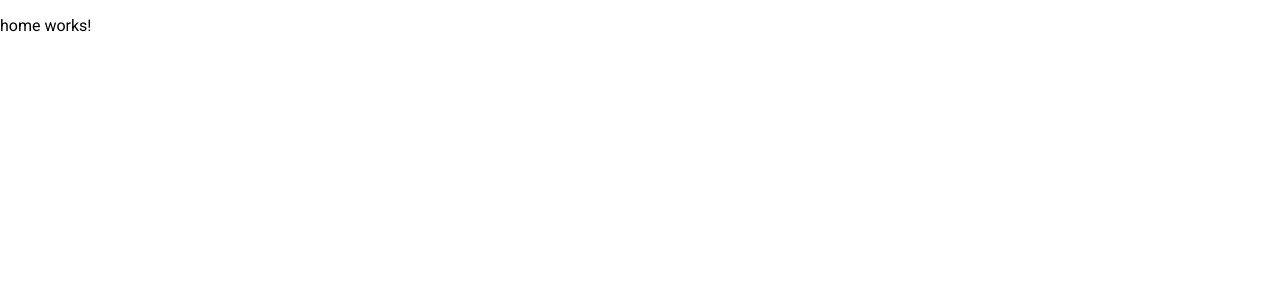
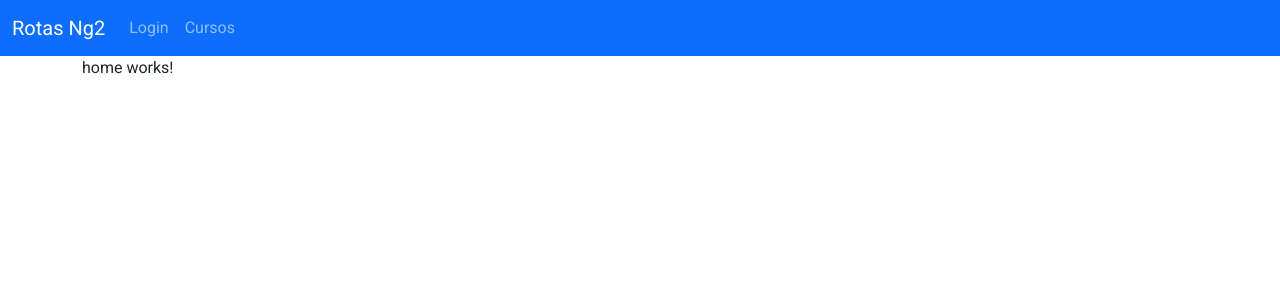
Before and after one commit to vitor-eble/Angular, an Angular app in the folder rotas/: page /home in a window 1280 px wide. Shown: the top 300 px of the page. Built offline with nearby package versions, Linux system fonts and the light colour scheme.

Commit message:
aula 51: definindo rotas no template

```diff
--- a/rotas/package.json
+++ b/rotas/package.json
@@ -20,6 +20,7 @@
     "@angular/platform-browser": "^19.0.0",
     "@angular/platform-browser-dynamic": "^19.0.0",
     "@angular/router": "^19.0.0",
+    "bootstrap": "^5.3.3",
     "materialize-css": "^1.0.0",
     "rxjs": "~7.8.0",
     "tslib": "^2.3.0",
--- a/rotas/src/app/app.component.html
+++ b/rotas/src/app/app.component.html
@@ -1 +1,22 @@
-<router-outlet></router-outlet>
+<nav class="navbar navbar-expand-lg bg-primary" data-bs-theme="dark">
+  <div class="container-fluid">
+    <a class="navbar-brand" routerLink="">Rotas Ng2</a>
+    <button class="navbar-toggler" type="button" data-bs-toggle="collapse" data-bs-target="#navbarNav" aria-controls="navbarNav" aria-expanded="false" aria-label="Toggle navigation">
+      <span class="navbar-toggler-icon"></span>
+    </button>
+    <div class="collapse navbar-collapse" id="navbarNav">
+      <ul class="navbar-nav">
+        <li class="nav-item">
+          <a class="nav-link" routerLink="login">Login</a>
+        </li>
+        <li class="nav-item">
+          <a class="nav-link" routerLink="cursos">Cursos</a>
+        </li>
+      </ul>
+    </div>
+  </div>
+</nav>
+
+<div class="container">
+  <router-outlet></router-outlet>
+</div>
--- a/rotas/src/app/app.module.ts
+++ b/rotas/src/app/app.module.ts
@@ -9,6 +9,8 @@ import { CursosComponent } from './cursos/cursos.component';
 import { HomeComponent } from './home/home.component';
 import { LoginComponent } from './login/login.component';
 import { routing } from './app-routing';
+import { MatToolbar, MatToolbarRow } from '@angular/material/toolbar';
+import { MatIcon } from '@angular/material/icon';
 
 @NgModule({
   declarations: [
@@ -21,6 +23,9 @@ import { routing } from './app-routing';
     BrowserModule,
     AppRoutingModule,
     MatSlideToggleModule,
+    MatToolbar,
+    MatToolbarRow,
+    MatIcon,
     routing
   ],
   providers: [
--- a/rotas/src/index.html
+++ b/rotas/src/index.html
@@ -8,6 +8,7 @@
   <link rel="icon" type="image/x-icon" href="favicon.ico">
   <link href="https://fonts.googleapis.com/css2?family=Roboto:wght@300;400;500&display=swap" rel="stylesheet">
   <link href="https://fonts.googleapis.com/icon?family=Material+Icons" rel="stylesheet">
+  <link href="https://cdn.jsdelivr.net/npm/bootstrap@5.3.3/dist/css/bootstrap.min.css" rel="stylesheet" integrity="sha384-QWTKZyjpPEjISv5WaRU9OFeRpok6YctnYmDr5pNlyT2bRjXh0JMhjY6hW+ALEwIH" crossorigin="anonymous">
 </head>
 <body class="mat-typography">
   <app-root></app-root>
```
Also changed, not shown: 1 other file (tests, documents, lock files or other folders).
